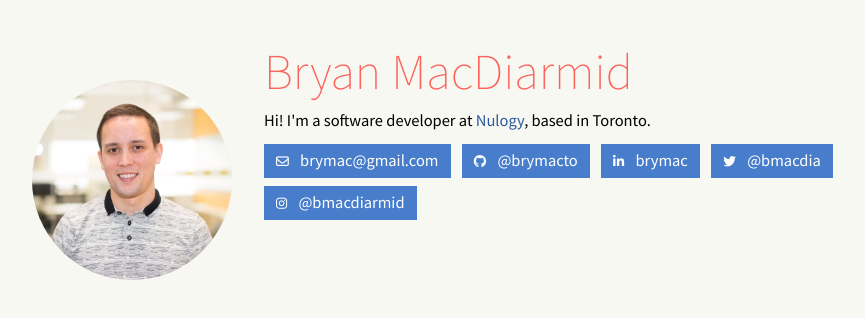
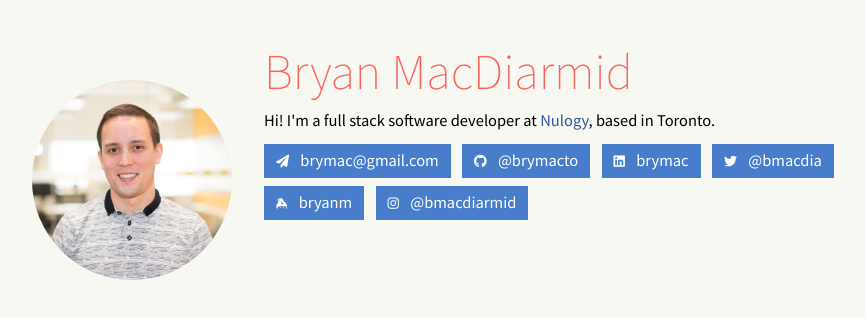
Before and after one commit to brymacto/brymacto.github.io, a plain HTML site: page index.html in a window 1280 px wide. Shown: the whole page, without its empty margins (158-1023 px from the left). Drawn offline with Linux system fonts and the light colour scheme.

Commit message:
Minor updates including keybase addition

```diff
--- a/index.html
+++ b/index.html
@@ -2,15 +2,20 @@
 <html lang="en">
 <head>
   <meta charset="UTF-8">
-  <title>Bryan MacDiarmid | Web Developer</title>
+  <title>Bryan MacDiarmid | Full stack software developer</title>
   <link href='https://fonts.googleapis.com/css?family=Source+Sans+Pro:200,400' rel='stylesheet' type='text/css'>
-  <script src="https://use.fontawesome.com/e0ede2c7c1.js"></script>
+  <link rel="stylesheet" href="https://use.fontawesome.com/releases/v5.8.1/css/all.css"
+    integrity="sha384-50oBUHEmvpQ+1lW4y57PTFmhCaXp0ML5d60M1M7uH2+nqUivzIebhndOJK28anvf" crossorigin="anonymous">
   <meta name="viewport" content="width=device-width, initial-scale=1">
   <link href="style.css" rel="stylesheet">
   <script async src="https://www.googletagmanager.com/gtag/js?id=UA-65014206-1"></script>
   <script>
     window.dataLayer = window.dataLayer || [];
-    function gtag(){dataLayer.push(arguments)};
+
+    function gtag() {
+      dataLayer.push(arguments)
+    }
+
     gtag('js', new Date());
     gtag('config', 'UA-65014206-1');
   </script>
@@ -22,13 +27,21 @@
   </aside>
   <section>
     <h1>Bryan MacDiarmid</h1>
-      <p>Hi! I'm a software developer at <a href="https://nulogy.com/" target="_blank">Nulogy</a>, based in Toronto.</p>
+    <p>Hi! I'm a full stack software developer at <a href="https://nulogy.com/" target="_blank">Nulogy</a>, based in
+      Toronto.</p>
     <div class="channels">
-        <a target="_blank" href="mailto:brymac@gmail.com"><i class="fa fa-envelope-o" aria-hidden="true"></i> brymac@gmail.com</a>
-        <a target="_blank" href="https://github.com/brymacto"><i class="fa fa-github" aria-hidden="true"></i> @brymacto</li></a>
-        <a target="_blank" href="https://ca.linkedin.com/in/brymac"><i class="fa fa-linkedin" aria-hidden="true"></i> brymac</li></a>
-        <a target="_blank" href="https://twitter.com/bmacdia"><i class="fa fa-twitter" aria-hidden="true"></i> @bmacdia</li></a>
-        <a target="_blank" href="https://instagram.com/bmacdiarmid/"><i class="fa fa-instagram" aria-hidden="true"></i> @bmacdiarmid</li></a>
+      <a target="_blank" href="mailto:brymac@gmail.com"><i class="fas fa-paper-plane"></i></i>
+        brymac@gmail.com</a>
+      <a target="_blank" href="https://github.com/brymacto"><i class="fab fa-github"></i>
+        @brymacto</a>
+      <a target="_blank" href="https://ca.linkedin.com/in/brymac"><i class="fab fa-linkedin"></i></i>
+        brymac</a>
+      <a target="_blank" href="https://twitter.com/bmacdia"><i class="fab fa-twitter"></i></i>
+        @bmacdia</a>
+      <a target="_blank" href="https://keybase.io/bryanm"><i class="fab fa-keybase"></i></i>
+        bryanm</a>
+      <a target="_blank" href="https://instagram.com/bmacdiarmid/"><i class="fab fa-instagram"></i>
+        @bmacdiarmid</a>
     </div>
   </section>
 </main>
```
Lines whose indentation alone changed are shown as unchanged.
